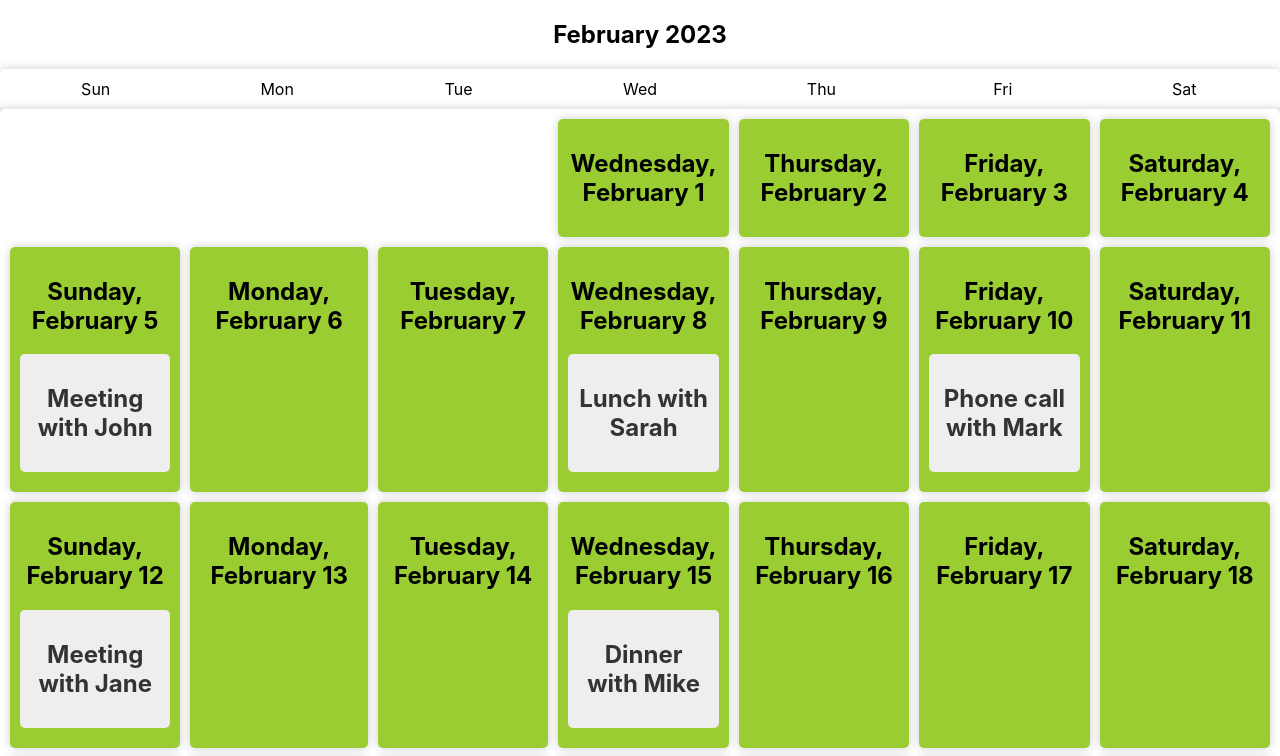
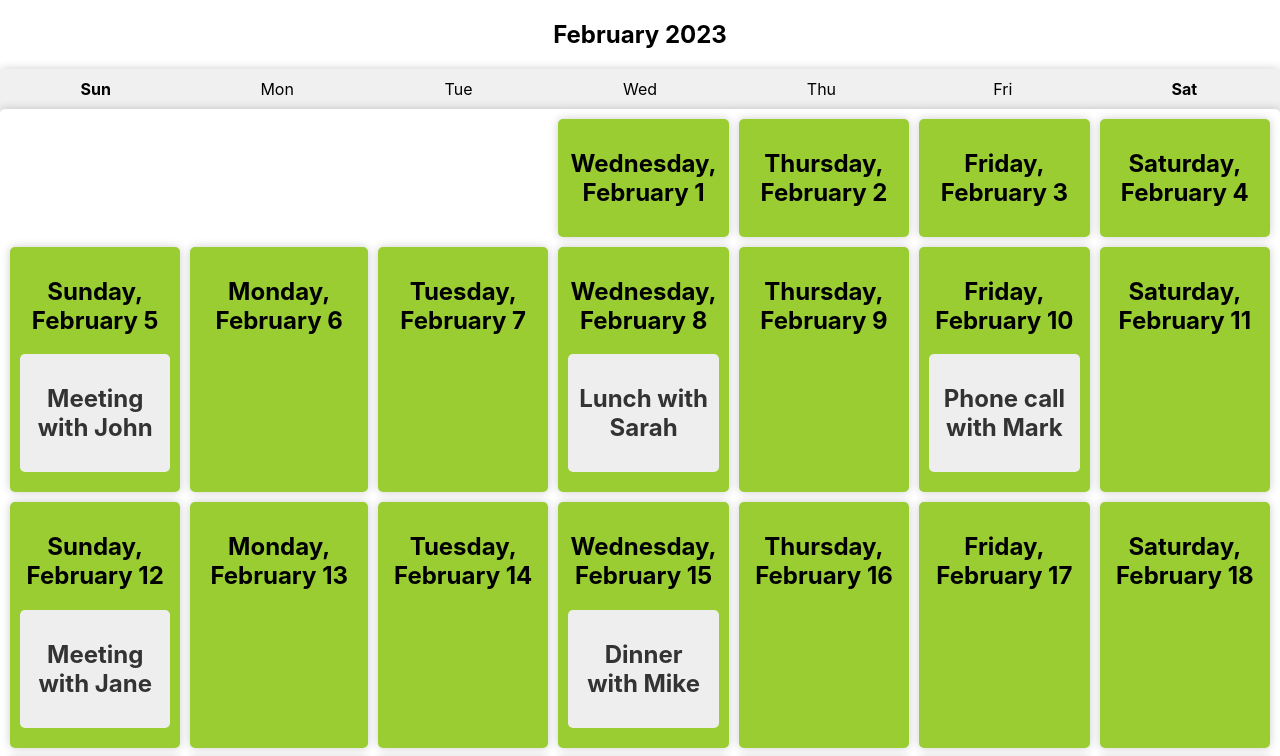
Before and after one commit to nikolay-rusev/calendar, a React (Create React App) app: page / in a window 1280 px wide. Shown: the top 756 px of the page. Built offline with nearby package versions, Linux system fonts and the light colour scheme.

Commit message:
update css

```diff
--- a/src/calendar.css
+++ b/src/calendar.css
@@ -13,10 +13,15 @@
     display: grid;
     grid-template-columns: repeat(7, 1fr);
     gap: 10px;
-    background-color: #fff;
+    background-color: #f0f0f0;
     padding: 10px;
     border-radius: 5px;
     box-shadow: 0px 0px 10px rgba(0, 0, 0, 0.2);
+    color: black;
+}
+
+.month-view .days-of-week .weekend-day {
+    font-weight: 700;
 }
 
 /* DayView */
```
